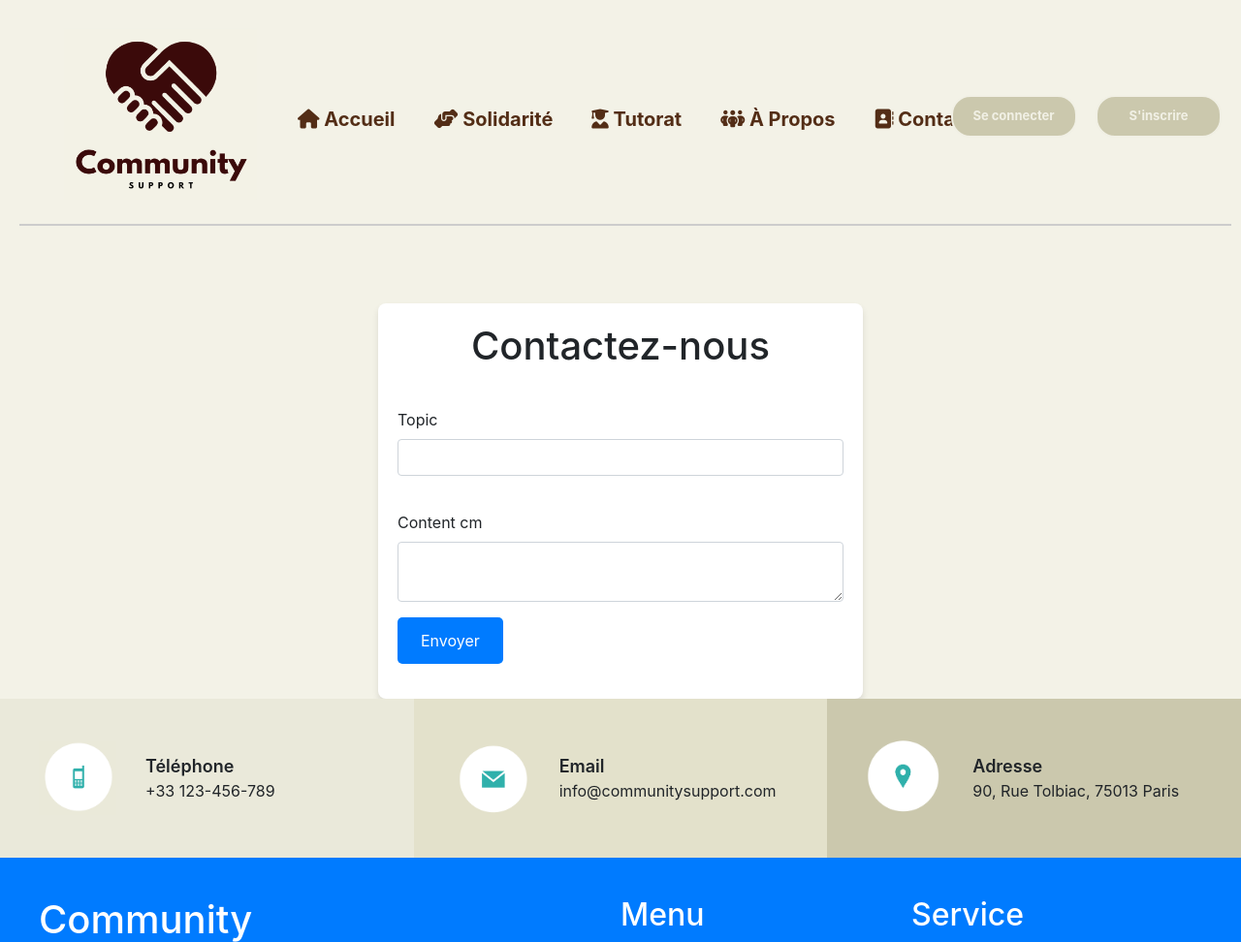
After one commit to lilHmidou/community_support, a Symfony app: template templates/contact/contact.html.twig in a window 1280 px wide. The commit adds this page. Shown: the top 972 px of the page at 97% size. Run offline with Twig, Linux system fonts and the light colour scheme; the template is opened without the code that fills it, so the values that code supplies are empty; form fields are guessed from the names that the template uses; style sheets or scripts are compiled from the project's sources; some libraries are stand-ins or nearby versions.

Commit message:
Creation de la page Contact avec back-end optimisé - En attente du Front

```diff
--- a/assets/styles/form.css
+++ b/assets/styles/form.css
@@ -101,3 +101,39 @@ label {
 .custom-input {
     width: 500px; /* Définissez la largeur désirée ici */
 }
+
+/* Style fais par Ahmed Amine - ne pas juger je voulais m'initier pour les formulaires */
+/* Ajoute ce CSS dans ton fichier styles/form.css */
+.form-container {
+    max-width: 500px;
+    margin: auto;
+    background: white;
+    padding: 20px;
+    border-radius: 8px;
+    box-shadow: 0 4px 6px rgba(0, 0, 0, 0.1);
+}
+
+.form-control {
+    margin-bottom: 15px;
+    padding: 10px;
+    border: 1px solid #ccc;
+    border-radius: 5px;
+}
+
+.button-submit {
+    background-color: #007bff;
+    color: white;
+    border: none;
+    padding: 10px 20px;
+    cursor: pointer;
+    border-radius: 5px;
+}
+
+.button-submit:hover {
+    background-color: #0056b3;
+}
+
+.title h1 {
+    text-align: center;
+    margin-bottom: 20px;
+}
--- /dev/null
+++ b/templates/contact/contact.html.twig
@@ -0,0 +1,24 @@
+{% extends 'base.html.twig' %}
+
+{% block title %}Contact{% endblock %}
+{% block body %}
+    {% block stylesheets %}
+        {{ parent() }}
+        <link rel="stylesheet" href="{{ asset('styles/form.css') }}">
+    {% endblock %}
+    <div class="form-container">
+        <div class="title">
+            <h1>Contactez-nous</h1>
+        </div>
+        {{ form_start(contactForm, {'attr': {'class': 'form'}}) }}
+        {{ form_row(contactForm.topic, {'attr': {'class': 'form-control'}}) }}
+        {{ form_row(contactForm.contentCM, {'attr': {'class': 'form-control'}}) }}
+        <div class="form-group">
+            <button type="submit" class="button-submit">Envoyer</button>
+        </div>
+        {{ form_end(contactForm) }}
+    </div>
+{% endblock %}
+
+
+ {# Layal quand tu travaillera les pages, rend-toi sur form.css pour supprimer ce que j'ai fait si tu dois changer... #}
--- a/templates/fragments/header.html.twig
+++ b/templates/fragments/header.html.twig
@@ -26,7 +26,7 @@
             <i class="fa-solid fa-people-group"></i>
             <span>À Propos </span>
         </a>
-        <a href="#contact">
+        <a href="{{ path('contact') }}">
             <i class="fa-solid fa-address-book"></i>
             <span>Contact</span>
         </a>
```
Also changed, not shown: src/Controller/ContactMessageController.php (added, +42 -0 lines), src/Entity/ContactMessage.php (+16 -12 lines), src/Form/ContactMessageFormType.php (added, +38 -0 lines).
